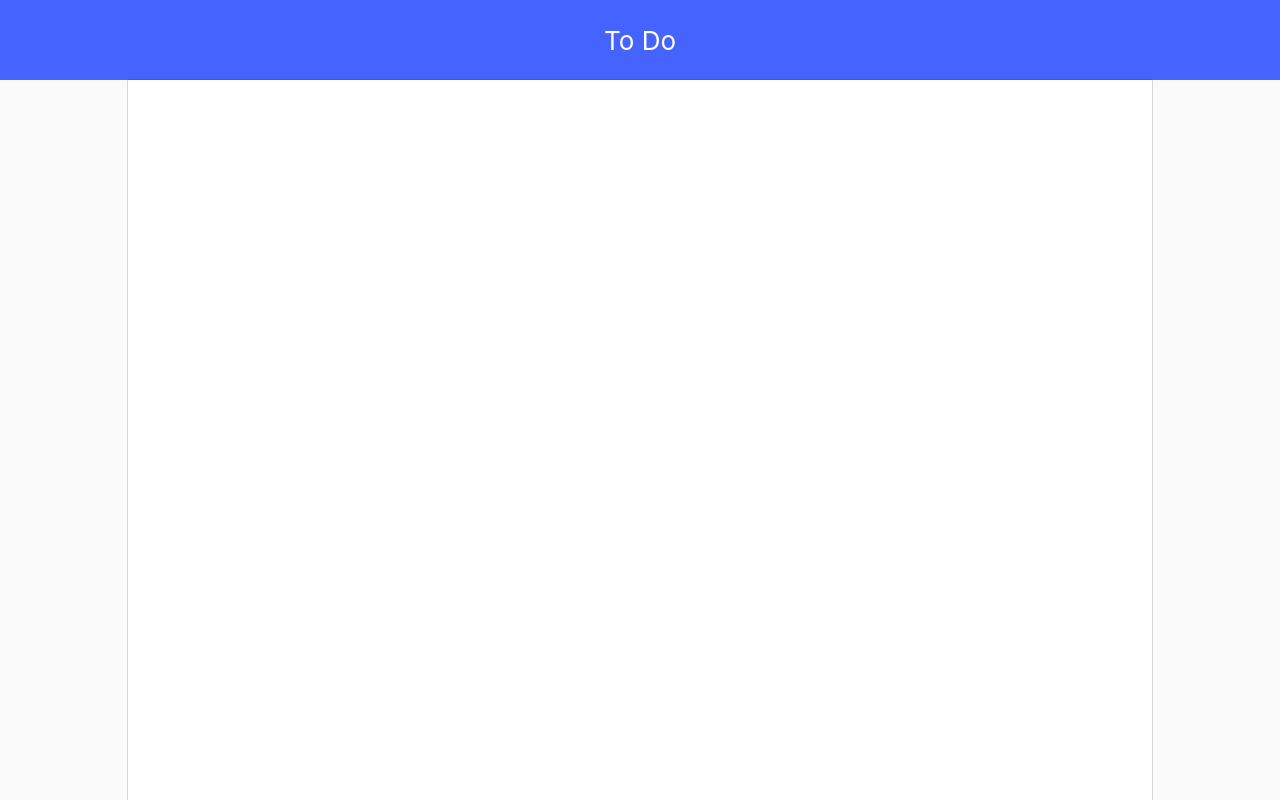
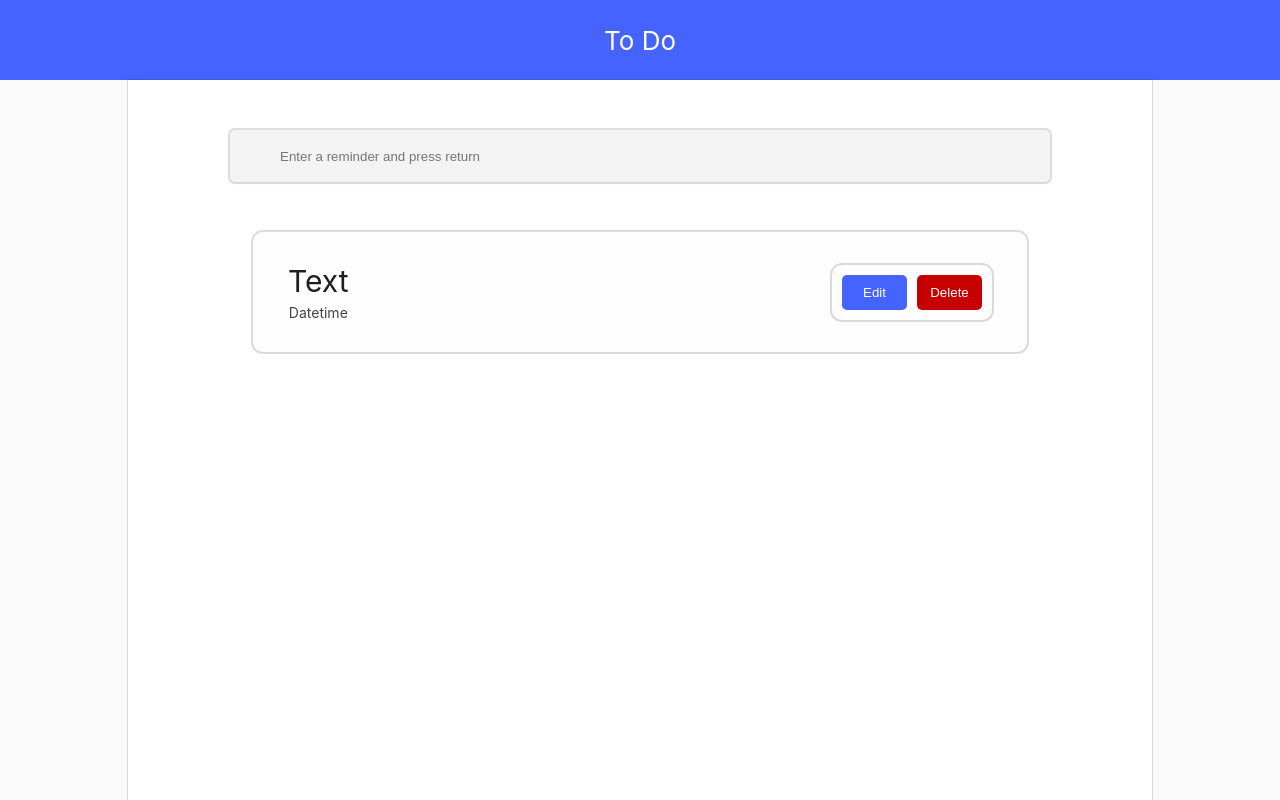
Before and after one commit to mkravos/go-todo, a React (Create React App) app in the folder client/: page / in a window 1280 px wide. Built offline with nearby package versions, Linux system fonts and the light colour scheme; the HTML template or start-up script is replaced by a standard one.

Commit message:
component styling

```diff
--- a/client/src/App.css
+++ b/client/src/App.css
@@ -27,8 +27,23 @@
 }
 
 .Todo-container {
+  display: flex;
+  flex-direction: column;
+  align-items: center;
   background-color: white;
   height: 90vh;
   width: 80vw;
   box-shadow: rgba(0, 0, 0, 0.02) 0px 1px 3px 0px, rgba(27, 31, 35, 0.15) 0px 0px 0px 1px;
 }
+
+.Add-todo {
+  margin-top: 50px;
+  margin-bottom: 25px;
+  height: 50px;
+  width: 60vw;
+  padding-left: 50px;
+  border-radius: 5px;
+  background-color: rgb(243, 243, 243);
+  box-shadow: rgba(0, 0, 0, 0.02) 0px 2px 4px 0px, rgba(27, 31, 35, 0.15) 0px 0px 0px 2px;
+  border: none;
+}
--- a/client/src/App.js
+++ b/client/src/App.js
@@ -1,4 +1,5 @@
 import './App.css';
+import ToDoItem from "./components/ToDoItem/ToDoItem"
 
 function App() {
   return (
@@ -9,7 +10,14 @@ function App() {
         </div>
       </header>
       <body className="App-body">
-        <div className="Todo-container"></div>
+        <div className="Todo-container">
+          <div>
+              <form>
+                  <input className="Add-todo" placeholder="Enter a reminder and press return" type="text"></input>
+              </form>
+          </div>
+          <ToDoItem/>
+        </div>
       </body>
     </div>
   );
--- /dev/null
+++ b/client/src/components/ToDoItem/ToDoItem.css
@@ -0,0 +1,48 @@
+.Todo-item {
+    display: flex;
+    align-items: center;
+    justify-content: space-between;
+    padding: 35px;
+    height: 50px;
+    width: 55vw;
+    box-shadow: rgba(0, 0, 0, 0.02) 0px 2px 4px 0px, rgba(27, 31, 35, 0.15) 0px 0px 0px 2px;
+    background-color: rgb(253, 253, 253);
+    border-radius: 10px;
+    margin-top: 25px;
+}
+
+.Todo-text {
+    font-size: 30px;
+}
+.Todo-datetime {
+    font-size: 14px;
+    color: rgb(68, 68, 68);
+    margin-top: 5px;
+}
+
+.Todo-controls {
+    display: flex;
+    border-radius: 10px;
+    box-shadow: rgba(0, 0, 0, 0.02) 0px 2px 4px 0px, rgba(27, 31, 35, 0.15) 0px 0px 0px 2px;
+    padding: 10px;
+}
+
+.Edit-item-btn {
+    background-color: #4564ff;
+    font-weight: 500;
+    color: white;
+    border: none;
+    border-radius: 5px;
+    width: 65px;
+    padding: 10px;
+}
+.Delete-item-btn {
+    background-color: #c60000;
+    font-weight: 500;
+    color: white;
+    border: none;
+    border-radius: 5px;
+    width: 65px;
+    padding: 10px;
+    margin-left: 10px;
+}
--- /dev/null
+++ b/client/src/components/ToDoItem/ToDoItem.js
@@ -0,0 +1,17 @@
+import "./ToDoItem.css";
+import React, {useState} from 'react';
+
+export default function ToDoItem({id, text, created}) {
+    return (
+        <div className="Todo-item">
+            <div className="Todo-content">
+                <div className="Todo-text">Text</div>
+                <div className="Todo-datetime">Datetime</div>
+            </div>
+            <div className="Todo-controls">
+                <button className="Edit-item-btn">Edit</button>
+                <button className="Delete-item-btn">Delete</button>
+            </div>
+        </div>
+    );
+}
```
